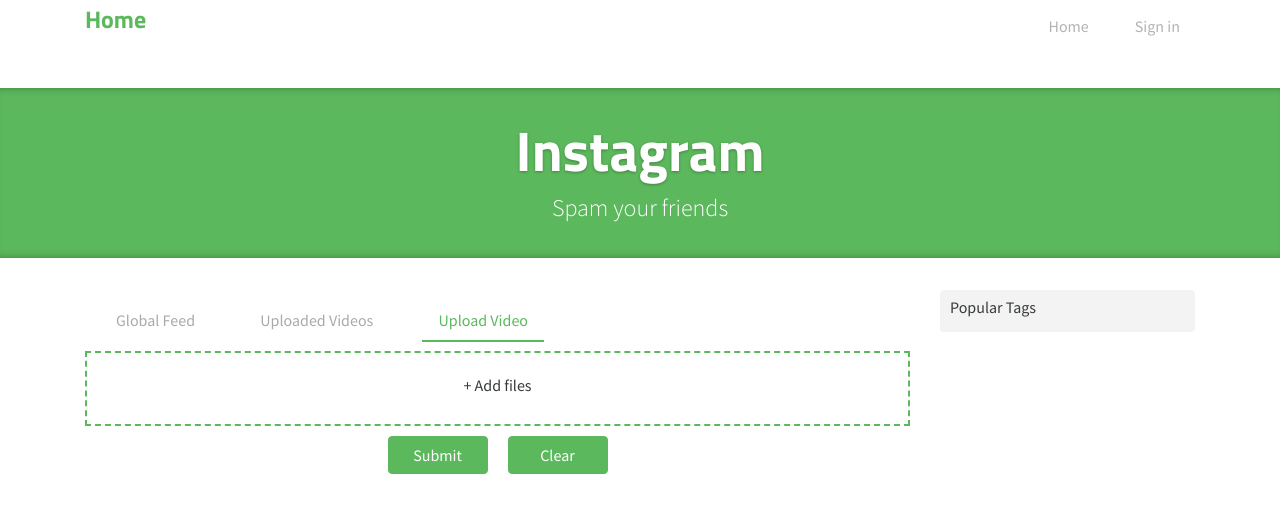
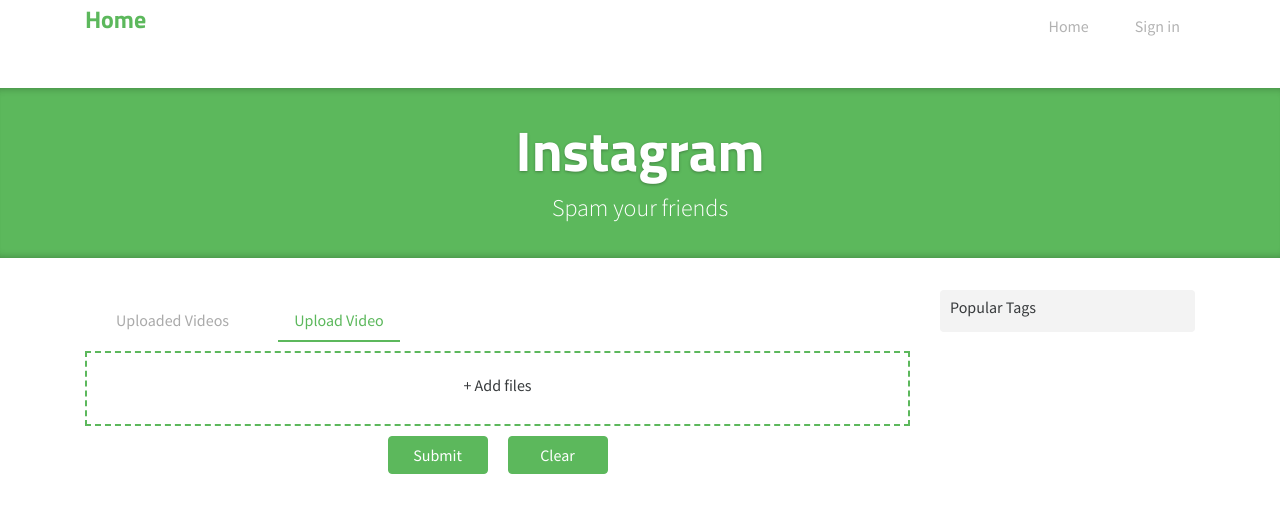
Before and after one commit to lopatiy/sandbox, a React (Create React App) app: page /upload in a window 1280 px wide. Shown: the top 512 px of the page. Built offline with nearby package versions, Linux system fonts and the light colour scheme; a web font is replaced by a local one.

Commit message:
style override

```diff
--- a/src/components/Home/MainView.js
+++ b/src/components/Home/MainView.js
@@ -9,10 +9,6 @@
     getPlaces() {
         return [
             {
-                id: '',
-                link: 'Global Feed',
-                component: () => null
-            }, {
                 id: 'uploaded',
                 link: 'Uploaded Videos',
                 component: () => <VideoList/>
--- a/src/index.js
+++ b/src/index.js
@@ -7,6 +7,7 @@
 import registerServiceWorker from './registerServiceWorker';
 
 import './lib/css/index.css';
+import './lib/css/override.css';
 
 ReactDOM.render(
     <Provider store={store}>
--- /dev/null
+++ b/src/lib/css/override.scss
@@ -0,0 +1,7 @@
+.nav {
+  li {
+    a:hover {
+      background: transparent;
+    }
+  }
+}
```
